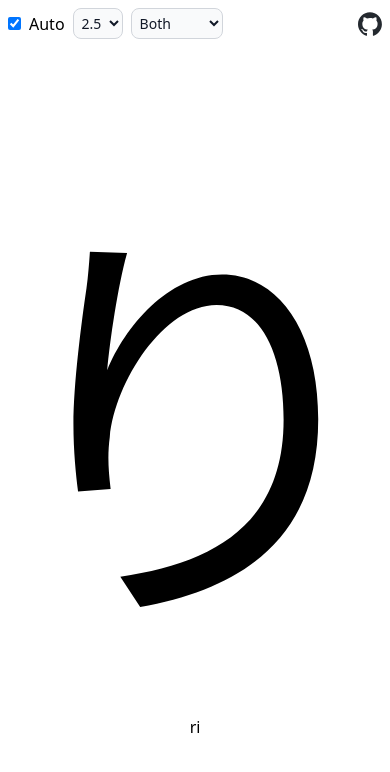
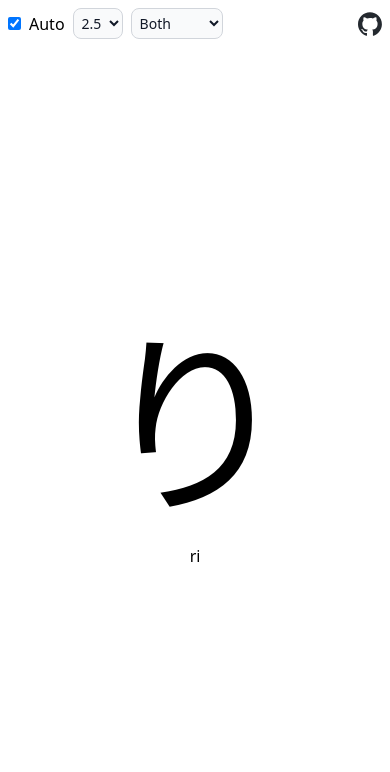
Before and after one commit to twozero28/random-hiragana-katakana, a React (Vite) app: page / in a window 390 px wide. Both pictures are taken after a click on the button "Start". Shown: the top 772 px of the page. Built offline with nearby package versions, Linux system fonts and the light colour scheme.

Commit message:
Responsive fixed

```diff
--- a/src/components/start/Problem.tsx
+++ b/src/components/start/Problem.tsx
@@ -2,7 +2,7 @@ type Props = {
   problem: string;
 };
 const Problem = ({ problem }: Props) => {
-  return <h1 className="text-[50vh]">{problem}</h1>;
+  return <h1 className="text-[50vmin]">{problem}</h1>;
 };
 
 export default Problem;
```
